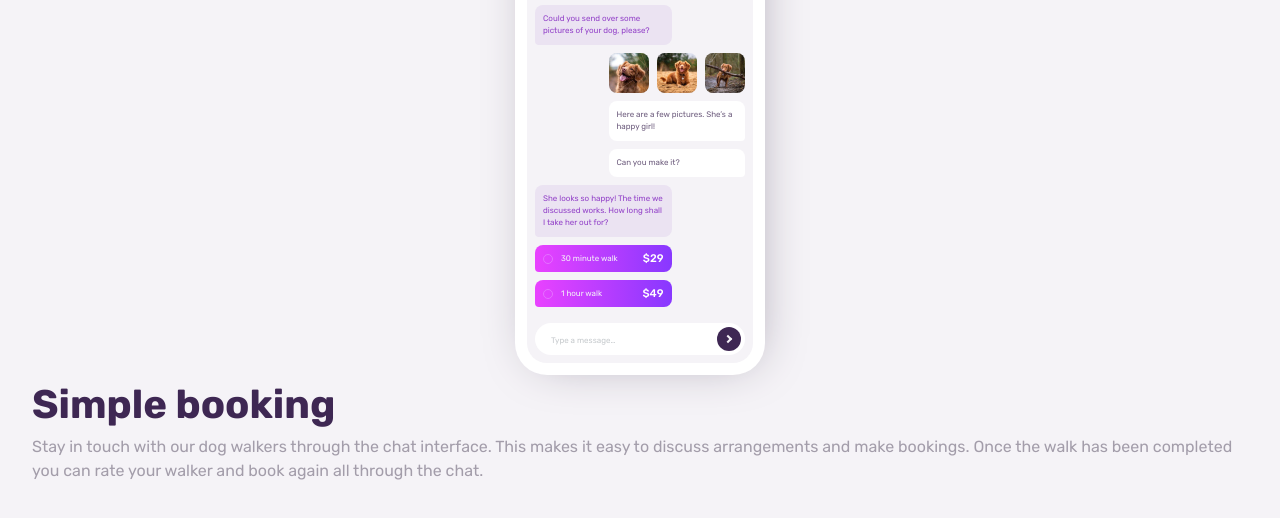
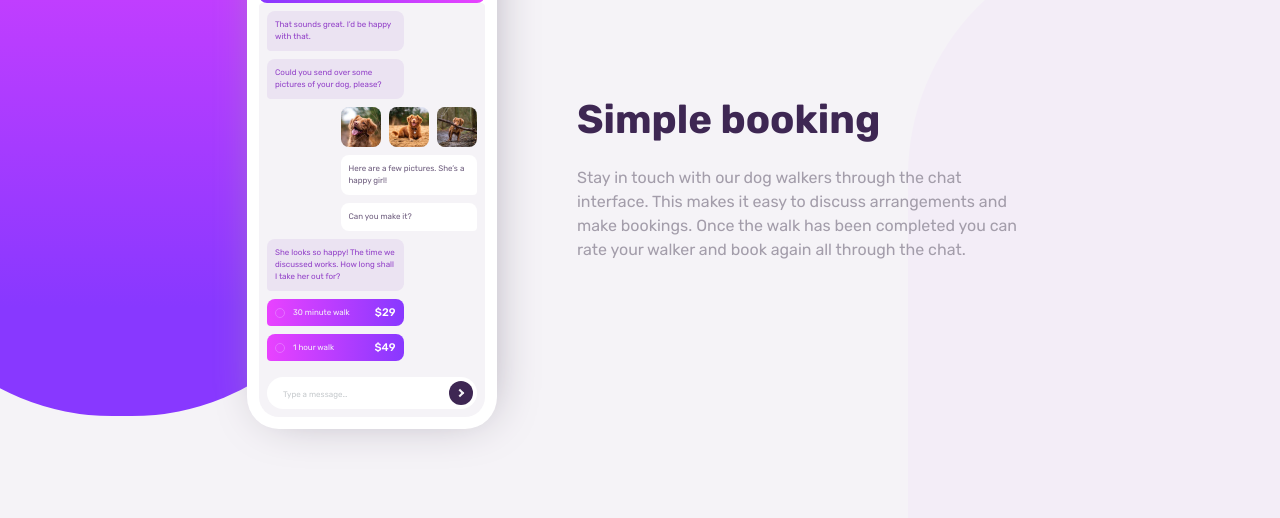
Before and after one commit to hadreemustaffa/chat-app-illustration, a plain HTML site: page index.html in a window 1280 px wide. Shown: the part 224-742 px from the top of the page. Drawn offline with Linux system fonts and the light colour scheme.

Commit message:
style: add layout for larger screen, change pattern rules

```diff
--- a/style.css
+++ b/style.css
@@ -21,7 +21,7 @@ svg {
 }
 input,
 button,
-area,
+textarea,
 select {
   font: inherit;
 }
@@ -64,6 +64,7 @@ h6 {
   --clr-circle-outline: hsl(289, 100%, 72%);
   --clr-gradient-1: #e942ff;
   --clr-gradient-2: #8838ff;
+  --clr-bg-pattern-right: hsl(272, 38%, 95%);
 }
 
 /* typography */
@@ -122,14 +123,45 @@ main {
   justify-content: center;
   align-items: center;
   padding: 2rem;
+  gap: 5rem;
+  max-width: 850px;
 }
+main::before,
+main::after {
+  content: '';
+  z-index: -1;
+  width: 100%;
+  max-width: 500px;
+}
+main::before {
+  position: absolute;
+  top: 0;
+  left: -50%;
+  background: linear-gradient(
+    to bottom,
+    var(--clr-gradient-1),
+    var(--clr-gradient-2) 83%
+  );
+  border-bottom-right-radius: 15rem;
+  height: 80vh;
+}
+main::after {
+  position: fixed;
+  bottom: 0;
+  right: -50%;
+  background-color: var(--clr-bg-pattern-right);
+  border-top-left-radius: 15rem;
+  height: 40vh;
+}
+
 .container {
   display: flex;
   flex-direction: column;
 }
 
 .chat {
-  width: 250px;
+  min-width: 250px;
+  max-width: 250px;
   position: relative;
   background-color: white;
   box-shadow: 5px 0 50px -15px var(--clr-body);
@@ -287,21 +319,34 @@ main {
   rotate: 135deg;
 }
 
-.pattern {
-  position: absolute;
-  width: 100%;
-  height: 500px;
-  top: 0;
-  left: -50%;
-  z-index: -1;
+.description {
+  text-align: center;
+  max-width: 50ch;
+  gap: 1rem;
+  padding: 0;
 }
-.pattern.left {
-  background: linear-gradient(
-    to bottom,
-    var(--clr-gradient-1),
-    var(--clr-gradient-2) 83%
-  );
-  border-bottom-right-radius: 15rem;
+
+@media (min-width: 48rem) {
+  main {
+    flex-direction: row;
+  }
+  main::before,
+  main::after {
+    width: 50%;
+    height: 80vh;
+  }
+  main::before {
+    left: -10%;
+    border-bottom-left-radius: 15rem;
+  }
+  main::after {
+    right: -10%;
+    border-top-right-radius: 15rem;
+  }
+
+  .description {
+    text-align: start;
+  }
 }
 
 /* utility class */
```
